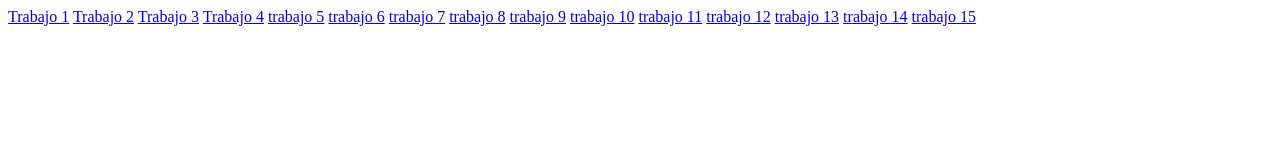
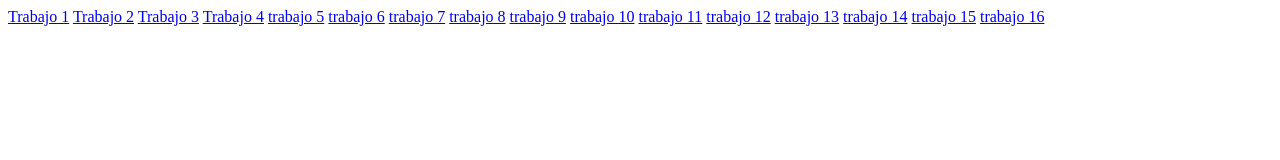
Before and after one commit to dylangaleano446-dotcom/plataformas-moviles-entregas, a plain HTML site: page index.html in a window 1280 px wide. Drawn offline with Linux system fonts and the light colour scheme.

Commit message:
Update index.html

```diff
--- a/index.html
+++ b/index.html
@@ -18,8 +18,9 @@
     <a href="tp-10/index.html">trabajo 10</a>
     <a href="TP-11/index.html">trabajo 11</a>
     <a href="tp-12/index.html">trabajo 12</a>
-     <a href="tp-13/index.html">trabajo 13</a>
+    <a href="tp-13/index.html">trabajo 13</a>
     <a href="tp-14/index.html">trabajo 14</a>
     <a href="tp-15/index.html">trabajo 15</a>
+    <a href="tp-16/index.html">trabajo 16</a>
 </body>
 </html>
```
